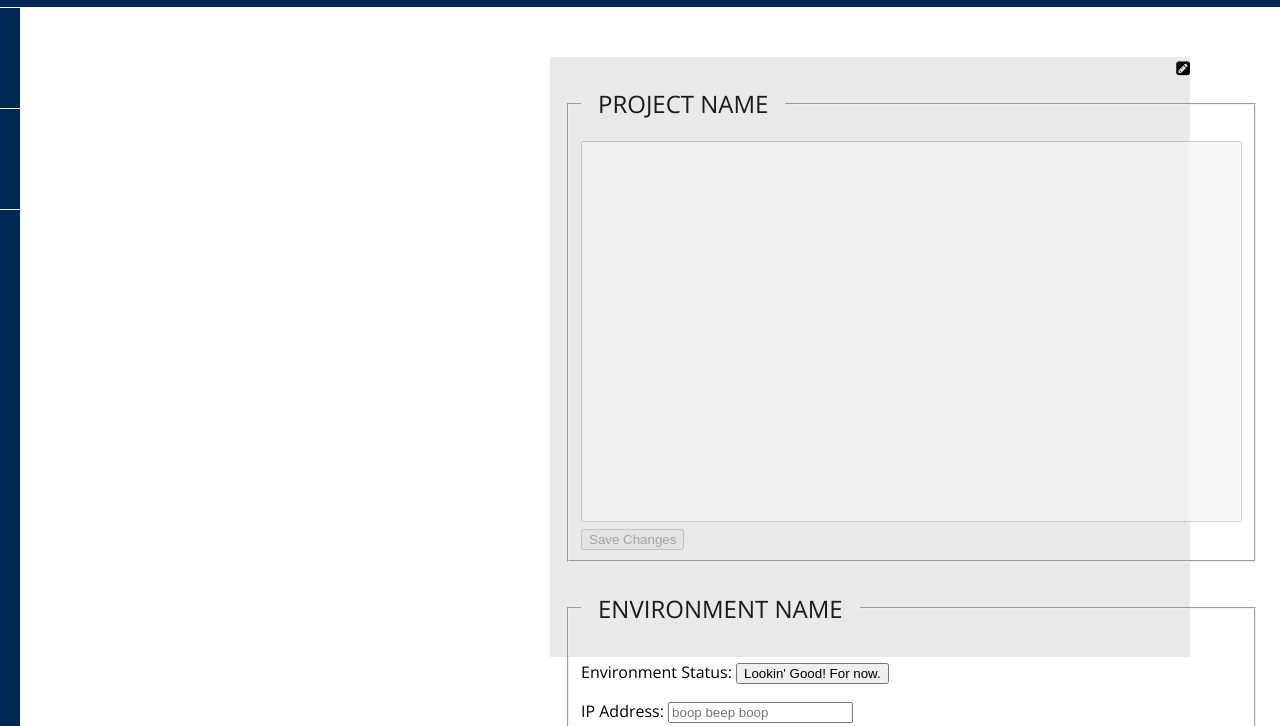
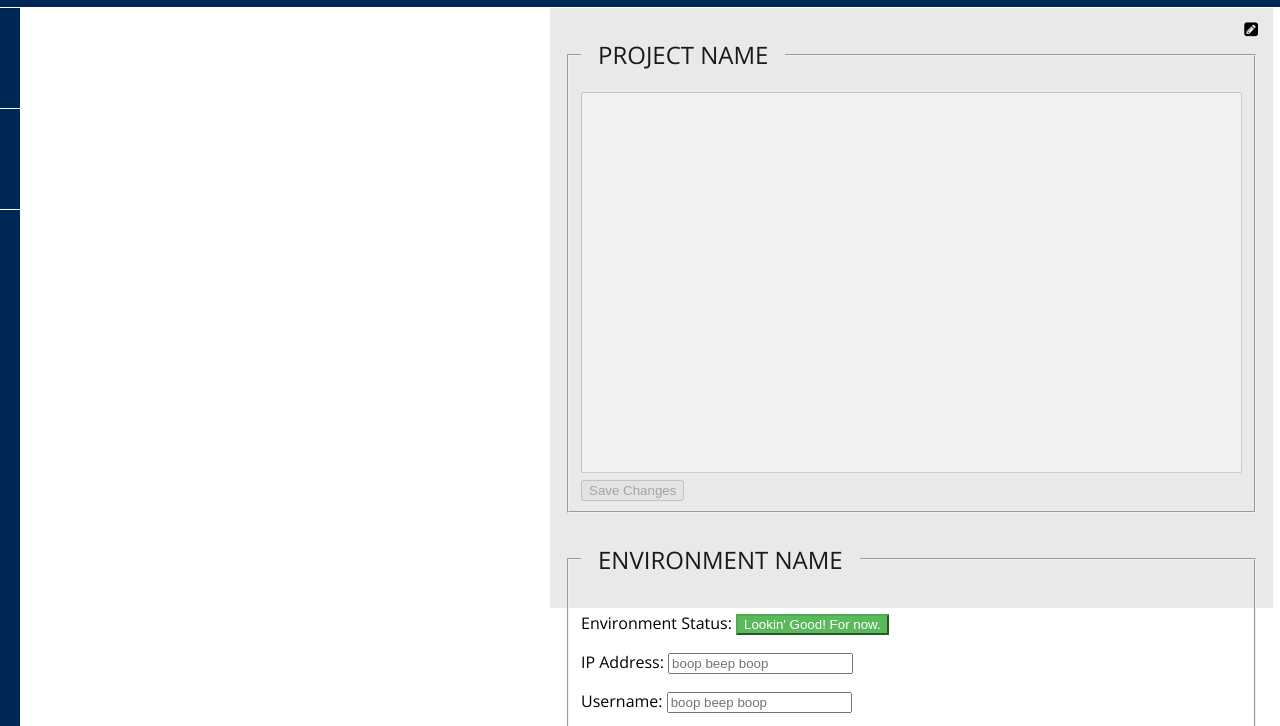
Before and after one commit to lawitherow/hackathon2014, a plain HTML site: page index.html in a window 1280 px wide. Shown: the part 50-776 px from the top of the page. Drawn offline with nearby package versions, Linux system fonts and the light colour scheme.

Commit message:
some css updates

```diff
--- a/css/main.css
+++ b/css/main.css
@@ -148,8 +148,8 @@ ul {
 	float: right;
 	position: absolute;
 	height: 75%;
-	margin: 50px 550px;
-	width: 50%;
+	margin: 0 550px;
+	border-top: 1px solid white;
 }
 
 .container h1 {
@@ -165,16 +165,13 @@ ul {
 	position: absolute;
 	top: 0;
 	right: 0;
-<<<<<<< HEAD
-	padding: 15px;
+	padding: 10px 15px;
 }
 
 .opacityDown {
 	opacity: 50%;
 }
-=======
-	padding: 5px;
-}
+
 
 /* stolen from twitter bootstrap, shhh
 button success, warning and danger
```
